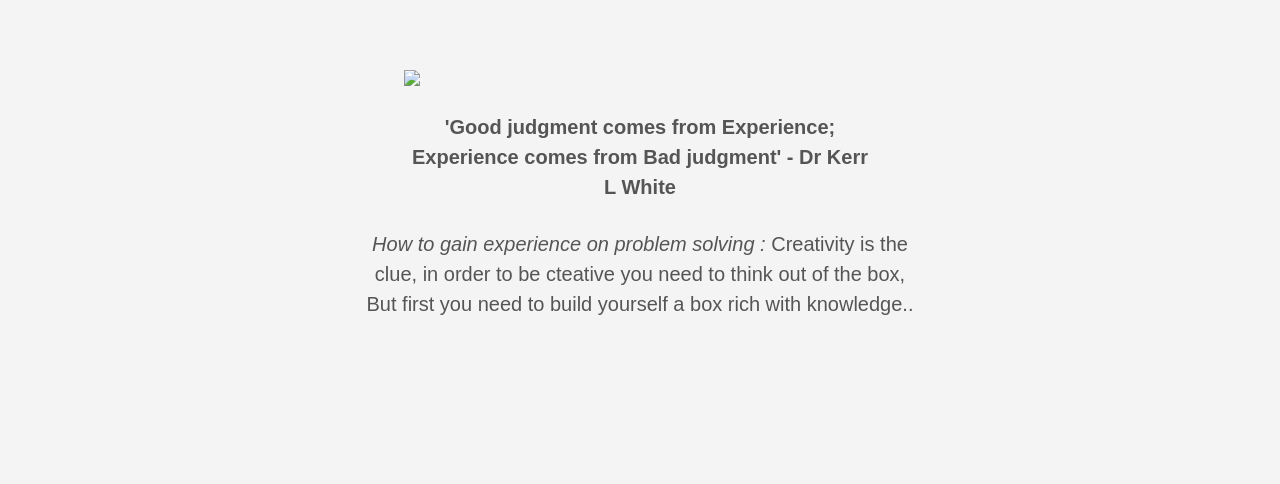
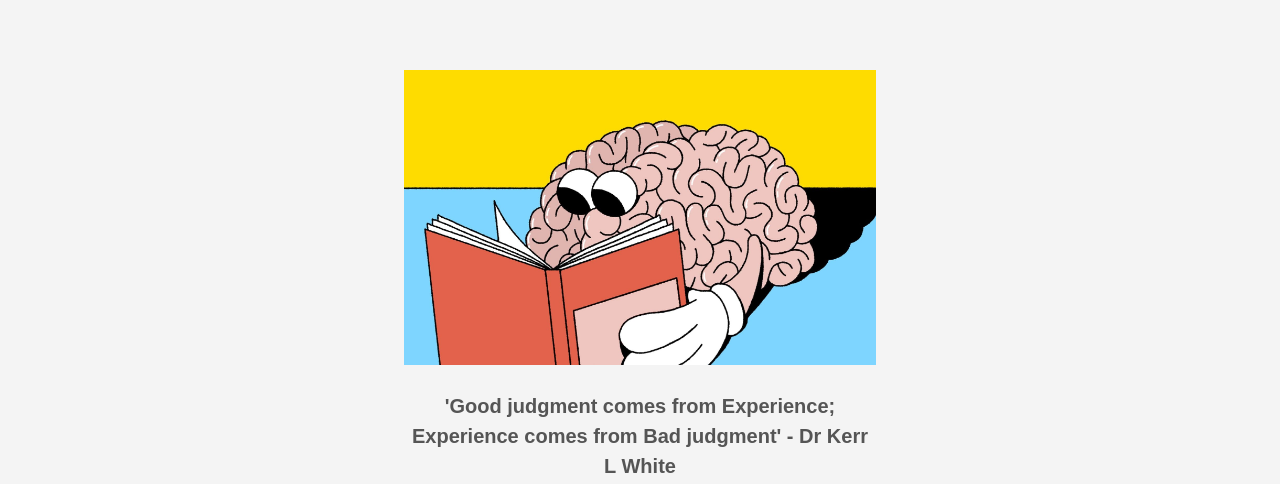
Before and after one commit to Z3rga/Z3rga.github.io, a plain HTML site: page about/index.html in a window 1280 px wide. Shown: the part 602-1086 px from the top of the page. Drawn offline with Linux system fonts and the light colour scheme.

Commit message:
Add files via upload

```diff
--- a/about/index.html
+++ b/about/index.html
@@ -148,7 +148,7 @@
 
   <article class="pa3 pa4-ns nested-copy-line-height nested-img">
     <section class="cf ph3 ph5-l pv3 pv4-l f4 tc-l center measure-wide lh-copy mid-gray"><figure>
-    <img src="images/img.jpg"/> <figcaption>
+    <img src="img.jpg"/> <figcaption>
             <h4>&#39;Good judgment comes from Experience; Experience comes from Bad judgment&#39; - Dr Kerr L White</h4>
         </figcaption>
 </figure>
```
Also changed, not shown: about/img.jpg (added).
